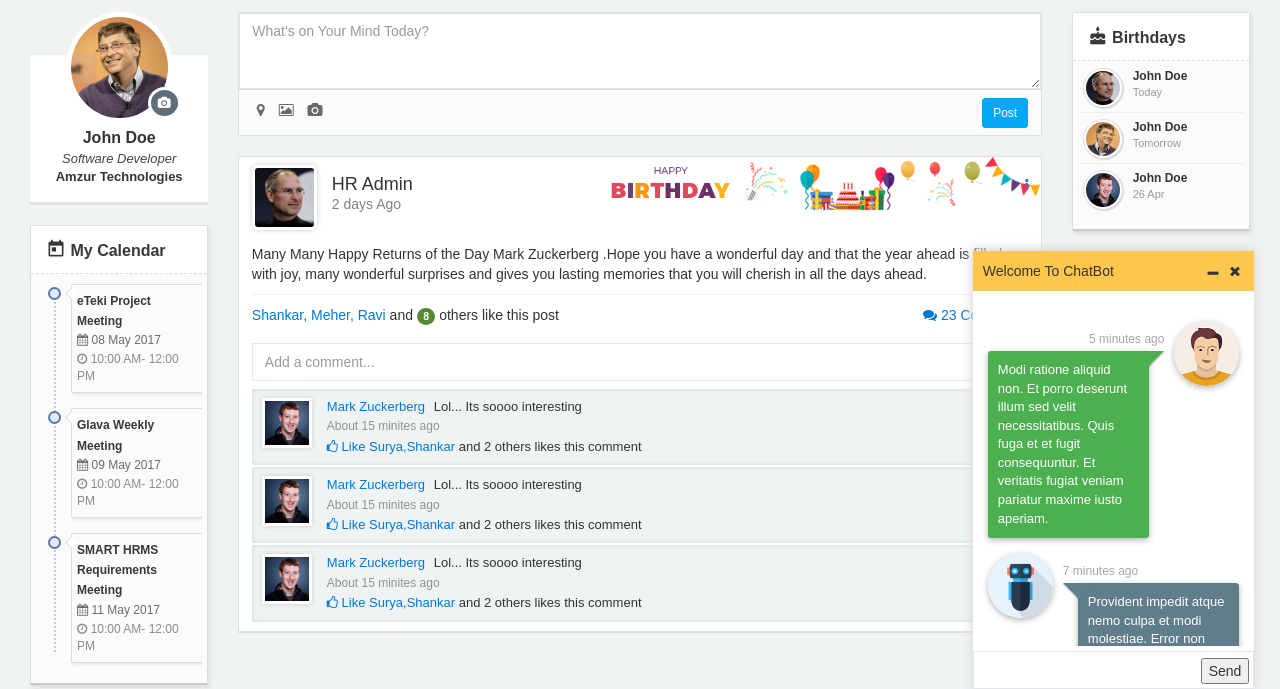
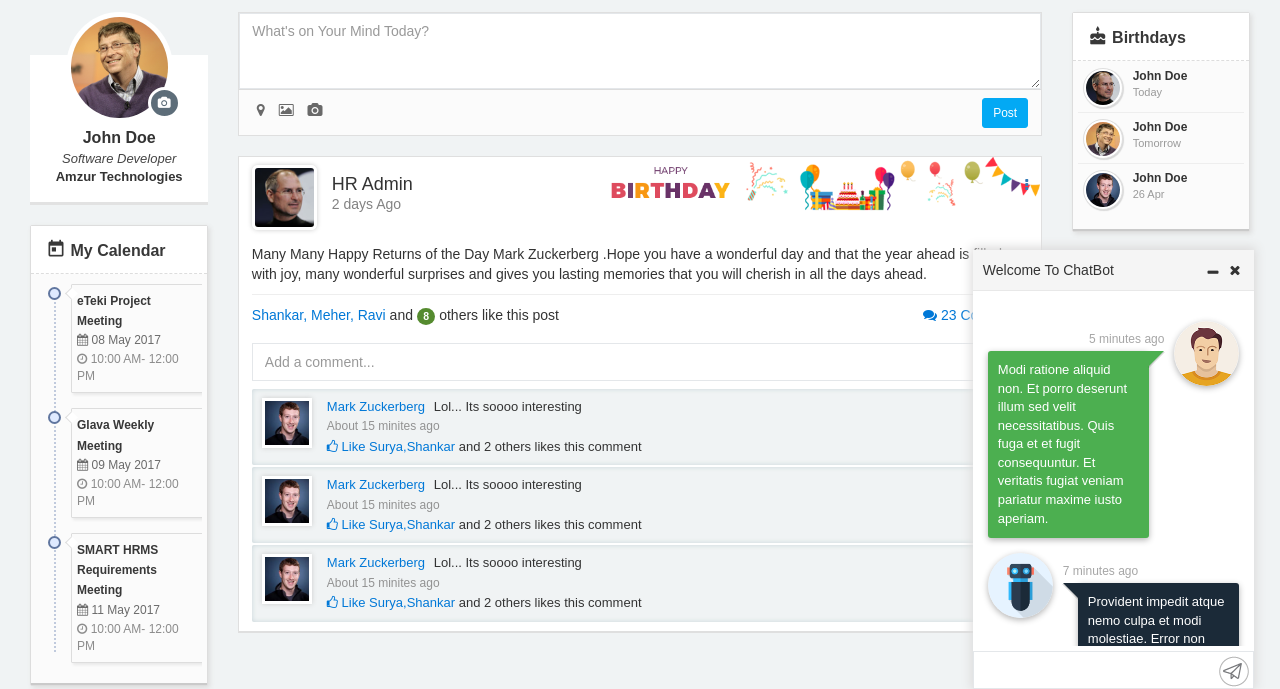
Before and after one commit to vijaygrmi/sh1, a plain HTML site: page dashboard/chat.html in a window 1280 px wide. Shown: the part 111-800 px from the top of the page. Drawn offline with Linux system fonts and the light colour scheme; a web font is replaced by a local one.

Commit message:
Chat Update

```diff
--- a/dashboard/chat.html
+++ b/dashboard/chat.html
@@ -424,6 +424,7 @@
                     </div>
                 </div>
             </div>
+            <div class="chatArea">
                 <div class="chatBody">
                     <div class="chatContent">
                         <div class="chat">
@@ -506,7 +507,8 @@
                     <div class="chatFooterContent">
                         <div class="chatFooterControls">
                             <input type="text" class="form-control">
-                        <button style="position: absolute;top:7px;right:5px;">Send</button>
+                            <button class="chatSend"></button>
+                        </div>
                     </div>
                 </div>
             </div>
@@ -611,6 +613,12 @@
         $('.overlay_close a i').on('click', function() {
             open = false;
         });
+
+
+
+        $('#chatMin').on('click', function() {
+            $('.chatArea').css('display', 'none');
+        });
     </script>
 </body>
 
--- a/dashboard/css/app.css
+++ b/dashboard/css/app.css
@@ -841,7 +841,9 @@ input:focus::-webkit-input-placeholder {
 }
 
 .chatHeader {
-    background: #ffc74d;
+    /*background: #ffc74d;*/
+    background: #f5f5f5;
+    border-bottom: 1px solid #e8e8e8;
 }
 
 .chatHeadControls {
@@ -916,7 +918,7 @@ input:focus::-webkit-input-placeholder {
     position: relative;
     color: #fff;
     font-size: 13px;
-    background-color: #607d8b;
+    background-color: #1b2a38;
     border-radius: 3px;
     box-shadow: 0 2px 6px rgba(0, 0, 0, 0.3);
 }
@@ -953,7 +955,7 @@ input:focus::-webkit-input-placeholder {
     content: '';
     position: absolute;
     top: 0;
-    border-top: 17px solid #607d8b;
+    border-top: 17px solid #1b2a38;
     border-left: 17px solid transparent;
     border-right: 17px solid transparent;
 }
@@ -1045,3 +1047,26 @@ input:focus::-webkit-input-placeholder {
     left: 0;
     margin: 0 0 0 -15px;
 }
+
+.chatArea {
+    padding: 0;
+    margin: 0;
+}
+
+.chatSend {
+    position: absolute;
+    top: 5px;
+    right: 5px;
+    background: url('../img/send.png') no-repeat 0 0;
+    width: 30px;
+    height: 50px;
+    border: 0;
+    outline: none;
+}
+
+.chatSend:hover,
+.chatSend:active {
+    background: url('../img/send-hover.png') no-repeat 0 0;
+    border: 0;
+    outline: none;
+}
```
Also changed, not shown: dashboard/img/send-hover.png (added), dashboard/img/send.png (added). Lines whose indentation alone changed are shown as unchanged.
